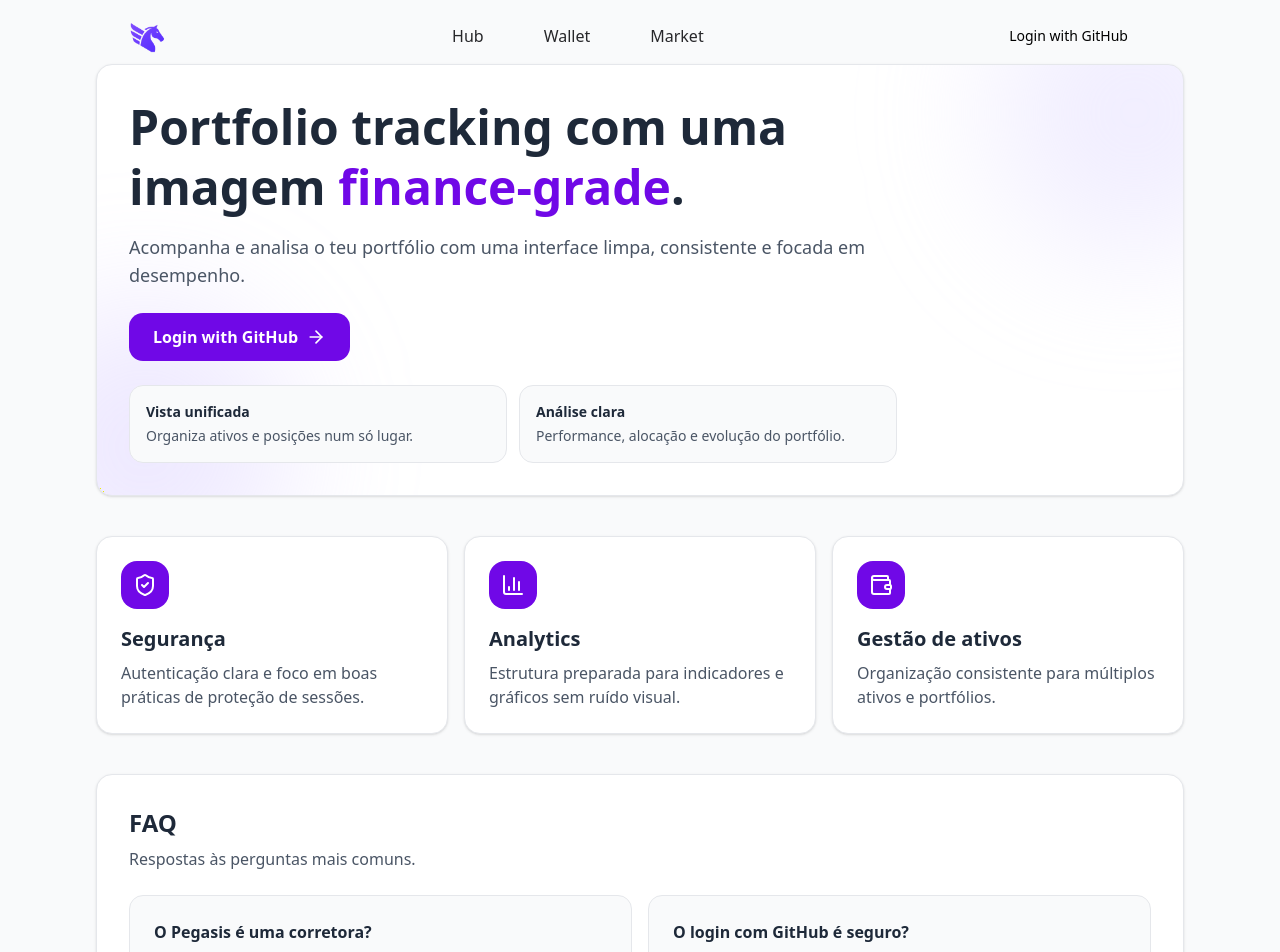
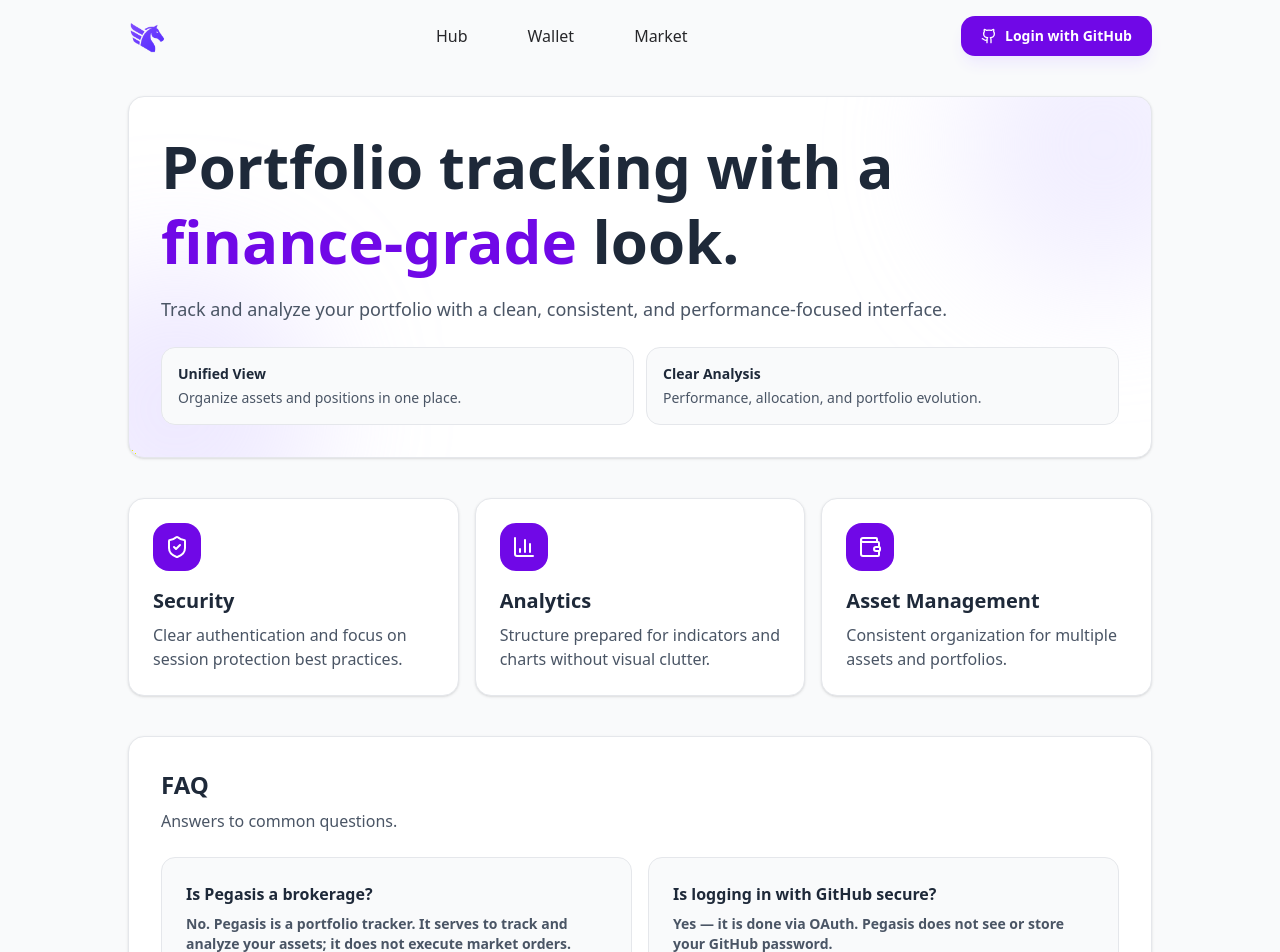
Before and after one commit to monteiroF14/pegasis, a Vue app: page / in a window 1280 px wide. Shown: the top 952 px of the page. Built offline with nearby package versions, Linux system fonts and the light colour scheme; no server answers; data requests are answered from the project's data file.

Commit message:
chore: translate home component from portuguese to english

```diff
--- a/src/components/Home.vue
+++ b/src/components/Home.vue
@@ -6,19 +6,19 @@ import { isAuthenticated, loginWithGitHub, logout } from "../login.js";
 
 const faqs = [
   {
-    q: "O Pegasis é uma corretora?",
-    a: "Não. O Pegasis é um portfolio tracker. Serve para acompanhar e analisar os teus ativos; não executa ordens.",
+    q: "Is Pegasis a brokerage?",
+    a: "No. Pegasis is a portfolio tracker. It serves to track and analyze your assets; it does not execute market orders.",
   },
   {
-    q: "O login com GitHub é seguro?",
-    a: "Sim — é feito via OAuth. A Pegasis não vê nem guarda a tua password do GitHub.",
+    q: "Is logging in with GitHub secure?",
+    a: "Yes — it is done via OAuth. Pegasis does not see or store your GitHub password.",
   },
   {
-    q: "Posso compar ações na plataforma?",
-    a: "Não. O objetivo é análise do mercado e do Portfolio.",
+    q: "Can I buy stocks on the platform?",
+    a: "No. The goal is market analysis and portfolio tracking.",
   },
   {
-    q: "Que ativos posso acompanhar?",
+    q: "Which assets can I track?",
     a: "Stocks.",
   },
 ];
@@ -30,7 +30,7 @@ const faqs = [
 
     <Dashboard v-if="isAuthenticated()" />
 
-    <main v-else class="max-w-6xl mx-auto px-4 sm:px-6 lg:px-8 py-2">
+    <main v-else class="w-4/5 mx-auto pt-10 pb-20">
       <!-- HERO (full width, sem card direito) -->
       <section
         class="rounded-2xl border border-gray-200 bg-white p-8 shadow-sm relative overflow-hidden"
@@ -43,39 +43,28 @@ const faqs = [
           class="absolute -bottom-24 -left-24 w-72 h-72 rounded-full bg-violet-300/30 blur-3xl"
         ></div>
 
-        <div class="relative max-w-3xl">
-          <h1 class="text-4xl sm:text-5xl font-extrabold leading-tight">
-            Portfolio tracking com uma imagem
-            <span class="text-violet-700">finance-grade</span>.
+        <div class="relative w-full">
+          <h1 class="text-4xl sm:text-5xl lg:text-6xl font-extrabold leading-tight">
+            Portfolio tracking with a
+            <span class="text-violet-700">finance-grade</span> look.
           </h1>
 
           <p class="mt-4 text-lg text-gray-600">
-            Acompanha e analisa o teu portfólio com uma interface limpa,
-            consistente e focada em desempenho.
+            Track and analyze your portfolio with a clean, consistent, and performance-focused interface.
           </p>
-
-          <div class="mt-6 flex flex-col sm:flex-row gap-3">
-            <button
-              @click="loginWithGitHub"
-              class="bg-violet-700 text-white hover:bg-violet-800 font-bold py-3 px-6 rounded-xl inline-flex items-center justify-center gap-2 focus:ring-4 focus:ring-violet-300"
-            >
-              Login with GitHub
-              <ArrowRight class="w-5 h-5" />
-            </button>
-          </div>
 
           <div class="mt-6 grid sm:grid-cols-2 gap-3">
             <div class="rounded-xl border border-gray-200 bg-gray-50 p-4">
-              <div class="text-sm font-extrabold">Vista unificada</div>
+              <div class="text-sm font-extrabold">Unified View</div>
               <p class="mt-1 text-sm text-gray-600 font-medium">
-                Organiza ativos e posições num só lugar.
+                Organize assets and positions in one place.
               </p>
             </div>
 
             <div class="rounded-xl border border-gray-200 bg-gray-50 p-4">
-              <div class="text-sm font-extrabold">Análise clara</div>
+              <div class="text-sm font-extrabold">Clear Analysis</div>
               <p class="mt-1 text-sm text-gray-600 font-medium">
-                Performance, alocação e evolução do portfólio.
+                Performance, allocation, and portfolio evolution.
               </p>
             </div>
           </div>
@@ -88,9 +77,9 @@ const faqs = [
           <div class="inline-flex p-3 rounded-2xl bg-violet-700 text-white">
             <ShieldCheck class="w-6 h-6" />
           </div>
-          <h2 class="mt-4 text-xl font-extrabold">Segurança</h2>
+          <h2 class="mt-4 text-xl font-extrabold">Security</h2>
           <p class="mt-2 text-gray-600 font-medium">
-            Autenticação clara e foco em boas práticas de proteção de sessões.
+            Clear authentication and focus on session protection best practices.
           </p>
         </div>
 
@@ -100,7 +89,7 @@ const faqs = [
           </div>
           <h2 class="mt-4 text-xl font-extrabold">Analytics</h2>
           <p class="mt-2 text-gray-600 font-medium">
-            Estrutura preparada para indicadores e gráficos sem ruído visual.
+            Structure prepared for indicators and charts without visual clutter.
           </p>
         </div>
 
@@ -108,9 +97,9 @@ const faqs = [
           <div class="inline-flex p-3 rounded-2xl bg-violet-700 text-white">
             <Wallet class="w-6 h-6" />
           </div>
-          <h2 class="mt-4 text-xl font-extrabold">Gestão de ativos</h2>
+          <h2 class="mt-4 text-xl font-extrabold">Asset Management</h2>
           <p class="mt-2 text-gray-600 font-medium">
-            Organização consistente para múltiplos ativos e portfólios.
+            Consistent organization for multiple assets and portfolios.
           </p>
         </div>
       </section>
@@ -120,7 +109,7 @@ const faqs = [
         <div class="rounded-2xl border border-gray-200 bg-white p-8 shadow-sm">
           <h2 class="text-2xl font-extrabold">FAQ</h2>
           <p class="mt-2 text-gray-600 font-medium">
-            Respostas às perguntas mais comuns.
+            Answers to common questions.
           </p>
 
           <div class="mt-6 grid lg:grid-cols-2 gap-4">
--- a/src/components/layout/Header.vue
+++ b/src/components/layout/Header.vue
@@ -1,5 +1,6 @@
 <script setup>
 import { ref, onMounted, onUnmounted } from "vue";
+import { Github } from "lucide-vue-next";
 import { useSessionStore } from "@/stores/session";
 import { loginWithGitHub } from "@/login.js";
 import logo from "@/assets/logo.png";
@@ -170,8 +171,9 @@ onUnmounted(() => {
             <button
               v-if="!session.isAuthenticated"
               @click="loginWithGitHub"
-              class="cursor-pointer text-black bg-primary-700 hover:bg-primary-800 focus:ring-4 focus:ring-primary-300 font-medium rounded-lg text-sm px-4 py-2.5 mr-2 dark:bg-primary-600 dark:hover:bg-primary-700 focus:outline-none dark:focus:ring-primary-800"
+              class="flex items-center gap-2 bg-violet-700 hover:bg-violet-800 text-white font-bold py-2.5 px-5 rounded-xl transition-all shadow-lg shadow-violet-100 active:scale-95 text-sm"
             >
+              <Github class="w-4 h-4" />
               Login with GitHub
             </button>
           </div>
```
